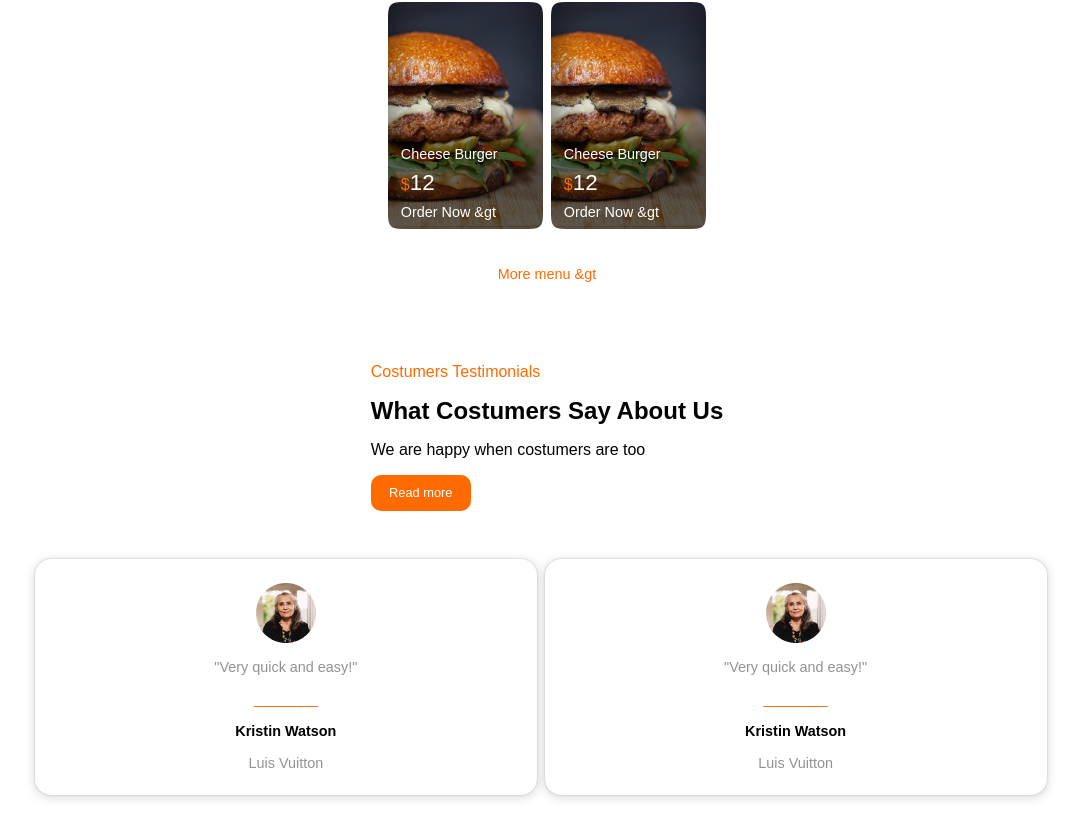
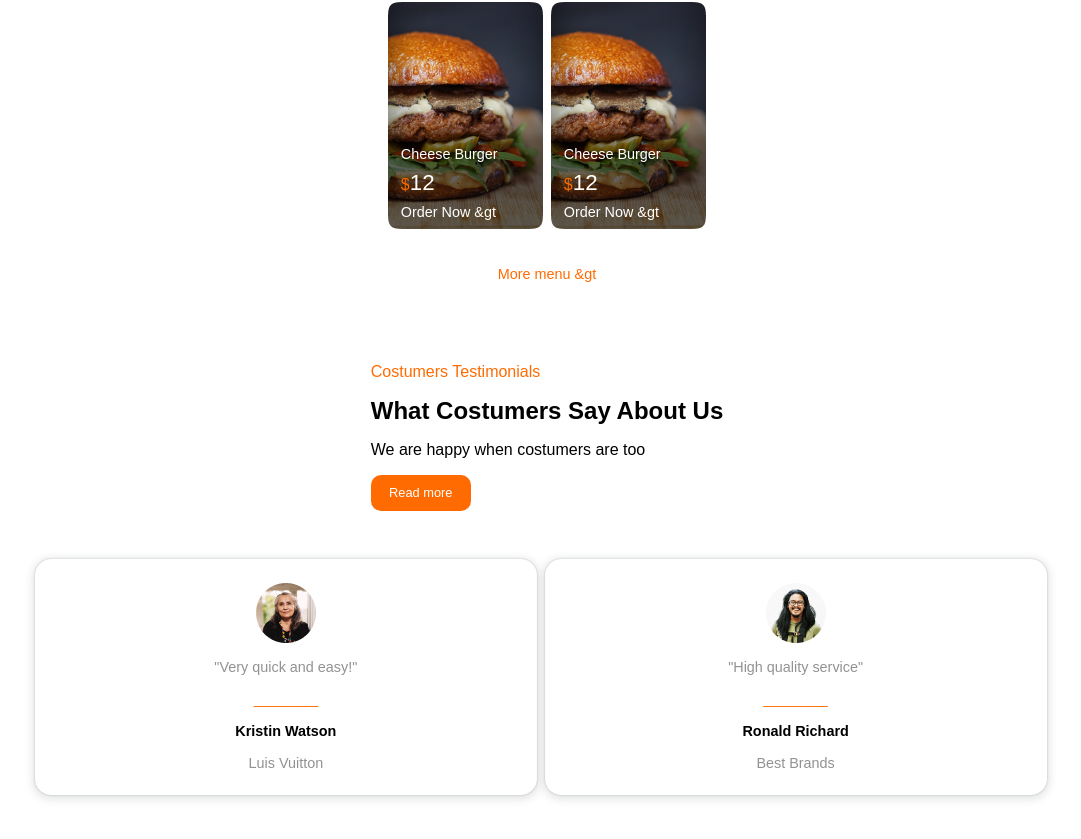
Before and after one commit to bandeira-de-melo/foodie-website, a React (Create React App) app: page / in a window 1280 px wide. Shown: the part 2891-3730 px from the top of the page, without its empty margins (93-1174 px from the left). Built offline with nearby package versions, Linux system fonts and the light colour scheme.

Commit message:
Change TestimonialsSection Component

```diff
--- a/src/components/TestimonialsSection.tsx
+++ b/src/components/TestimonialsSection.tsx
@@ -1,6 +1,7 @@
 import React from 'react'
 import ButtonCTA from './ButtonCTA'
 import '../styles/testimonials-section.css'
+import Client01 from '../assets/images/img-client-01.png'
 import Client02 from '../assets/images/img-client-02.png'
 
 function TestimonialsSection() {
@@ -25,12 +26,12 @@ function TestimonialsSection() {
           </div>
           <div className="testimonials-section__card">
             <div className="testimonials-section__card__img">
-              <img src={Client02} alt="" />
+              <img src={Client01} alt="" />
             </div>
-            <p>"Very quick and easy!"</p>
+            <p>"High quality service"</p>
             <p className='line'>________</p>
-            <h2>Kristin Watson</h2>
-            <p>Luis Vuitton</p>
+            <h2>Ronald Richard</h2>
+            <p>Best Brands</p>
           </div>
         </div>
       </div>
```
